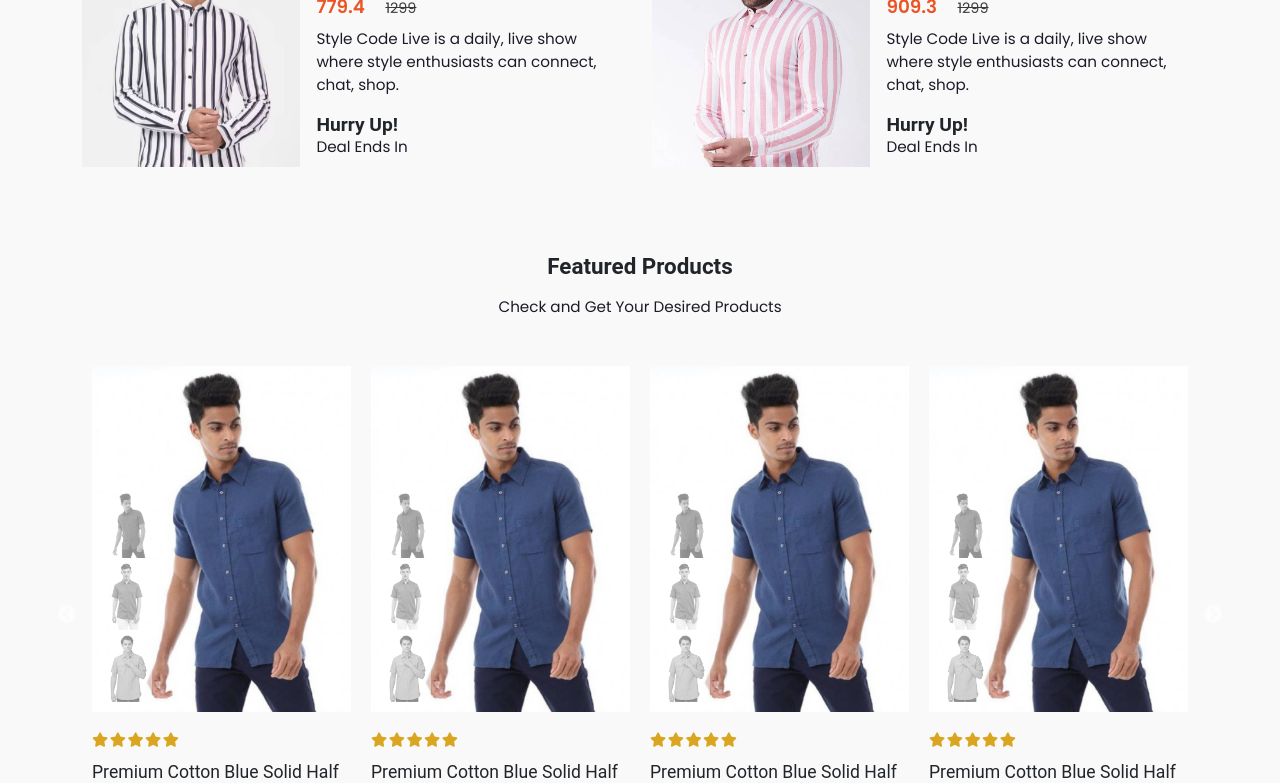
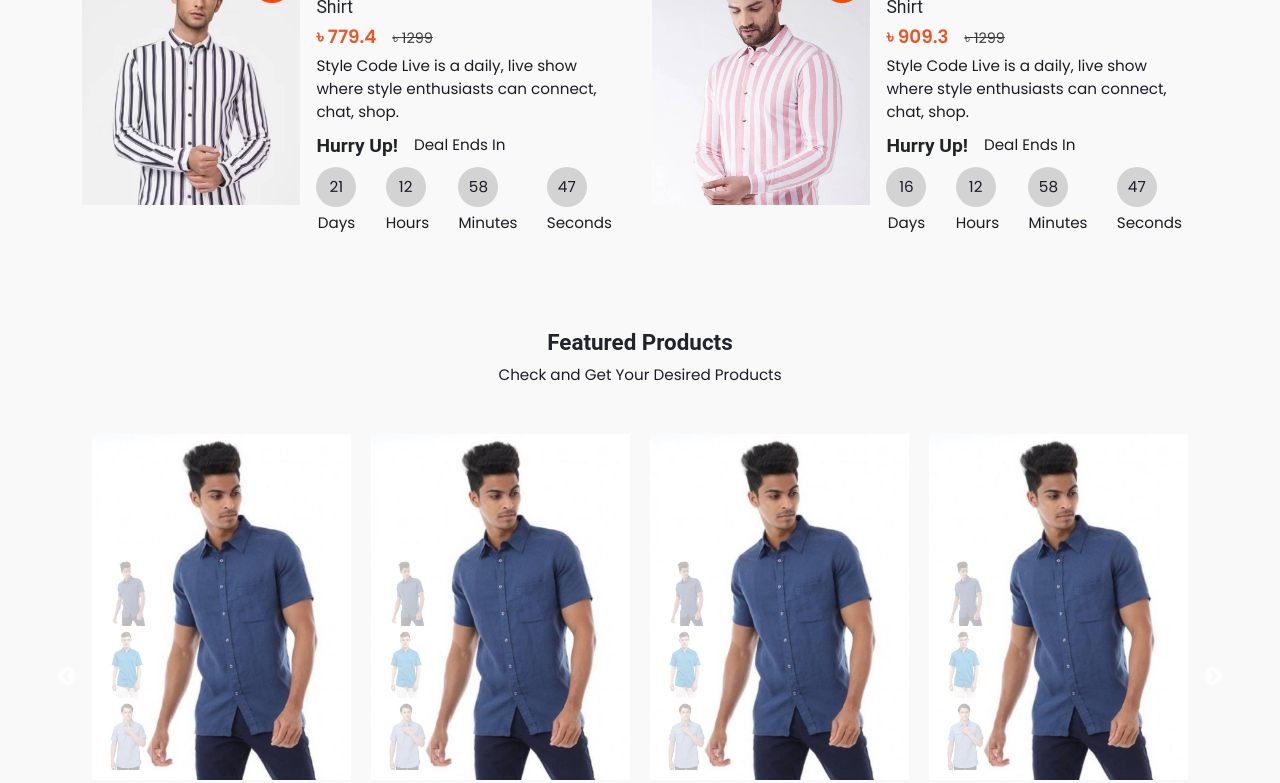
Before and after one commit to mehediemon007/Fashion_Store, a React (Create React App) app: page / in a window 1280 px wide. Shown: the part 1780-2563 px from the top of the page. Built offline with nearby package versions, Linux system fonts and the light colour scheme.

Commit message:
thumb active

```diff
--- a/src/App.css
+++ b/src/App.css
@@ -588,7 +588,7 @@ label{
   font-size: 1.15rem;
   font-weight: var(--font-weight-semi-bold);
   color: var(--primary-color);
-  margin: 8px 0;
+  margin: 5px 0;
 }
 
 .deal-products .single-product .product-image{
@@ -618,12 +618,27 @@ label{
   margin-left: 16px;
 }
 
-.sale-count{
+.count-left{
+  display: flex;
+  gap: 16px;
+  margin: 10px 0;
+}
+
+.sale-counter{
   display: flex;
   justify-content: space-between;
   align-items: center;
-  gap: 24px;
-  margin-top: 16px;
+  gap: 16px;
+  text-align: center;
+}
+
+.count-num{
+  width: 40px;
+  height: 40px;
+  background-color: #d3d3d3;
+  border-radius: 50%;
+  line-height: 40px;
+  margin-bottom: 5px;
 }
 
 /* Featured Products */
@@ -636,14 +651,17 @@ label{
   position: absolute;
   bottom: 5px;
   left: 5px;
-  filter: grayscale(1);
-  opacity: .5;
-  z-index: 1;
 }
 
 .thumbs-img img{
   width: 50px;
   margin: 5px;
+  opacity: .3;
+  cursor: pointer;
+}
+
+.thumbs-img img.active{
+  opacity: 1;
 }
 
 .single-product .product-content{
@@ -658,7 +676,7 @@ label{
 }
 
 .product-content h5{
-  margin-top: 10px;
+  margin-top: 5px;
   font-weight: var(--font-weight-normal);
 }
 
--- a/src/components/Deals/DealProduct.jsx
+++ b/src/components/Deals/DealProduct.jsx
@@ -1,7 +1,10 @@
 import React from 'react';
 import {Link} from 'react-router-dom';
+import { useCountdown } from './useCountDown';
 
 const DealProduct = ({product}) => {
+
+    const [days, hours, minutes, seconds] = useCountdown(product.targetDate);
 
     return (
         <>
@@ -12,7 +15,7 @@ const DealProduct = ({product}) => {
                 </div>
                 <div className="product-content p-3">
                     <Link to="/product-details"><h5>{product.name}</h5></Link>
-                    <p className='price'>{product.price - ( product.price * product.discount ) / 100 } <del>{product.price}</del></p>
+                    <p className='price'>&#2547; {product.price - ( product.price * product.discount ) / 100 }<del>&#2547; {product.price}</del></p>
                     <p className='p-des'>{product.des}</p>
                     <div className="sale-count">
                         <div className="count-left">
@@ -20,7 +23,22 @@ const DealProduct = ({product}) => {
                             <p>Deal Ends In</p>
                         </div>
                         <div className="sale-counter">
-
+                            <div className="single-counter">
+                                <p className='count-num'>{days}</p>
+                                <p>Days</p>
+                            </div>
+                            <div className="single-counter">
+                                <p className='count-num'>{hours}</p>
+                                <p>Hours</p>
+                            </div>
+                            <div className="single-counter">
+                                <p className='count-num'>{minutes}</p>
+                                <p>Minutes</p>
+                            </div>
+                            <div className="single-counter">
+                                <p className='count-num'>{seconds}</p>
+                                <p>Seconds</p>
+                            </div>
                         </div>
                     </div>
                 </div>
--- /dev/null
+++ b/src/components/Deals/useCountDown.js
@@ -0,0 +1,34 @@
+import { useEffect, useState } from 'react';
+
+const useCountdown = (targetDate) => {
+
+  const countDownDate = new Date(targetDate).getTime();
+
+  const [countDown, setCountDown] = useState(
+    countDownDate - new Date().getTime()
+  );
+
+  useEffect(() => {
+    const interval = setInterval(() => {
+      setCountDown(countDownDate - new Date().getTime());
+    }, 1000);
+
+    return () => clearInterval(interval);
+  }, [countDownDate]);
+
+  return getReturnValues(countDown);
+};
+
+const getReturnValues = (countDown) => {
+  // calculate time left
+  const days = Math.floor(countDown / (1000 * 60 * 60 * 24));
+  const hours = Math.floor(
+    (countDown % (1000 * 60 * 60 * 24)) / (1000 * 60 * 60)
+  );
+  const minutes = Math.floor((countDown % (1000 * 60 * 60)) / (1000 * 60));
+  const seconds = Math.floor((countDown % (1000 * 60)) / 1000);
+
+  return [days, hours, minutes, seconds];
+};
+
+export { useCountdown };
--- a/src/components/Products/FeatureProducts.jsx
+++ b/src/components/Products/FeatureProducts.jsx
@@ -1,6 +1,6 @@
 import React from 'react';
 import {data} from "../../data/data";
-import SigngleProduct from './SigngleProduct';
+import SingleProduct from './SingleProduct';
 import Slider from "react-slick";
 
     const FeatureProducts = () => {
@@ -24,13 +24,13 @@ import Slider from "react-slick";
                 <div className="fs-feature-products mb-50">
                     <div className="container">
                         <div className="sec-heading text-center mb-5">
-                            <h3 className='mb-3'>Featured Products</h3>
+                            <h3 className='mb-2'>Featured Products</h3>
                             <p>Check and Get Your Desired Products</p>
                         </div>
                         <div className="feature-products">
                             <Slider className='product-slider' {...settings}>
                                 {products.filter(product => product.tag === 'feature').map((product,index) => (
-                                    <SigngleProduct value={product} key={index}/>
+                                    <SingleProduct value={product} key={index}/>
                                 ))}
                             </Slider>
                         </div>
--- a/src/components/Products/SigngleProduct.jsx
+++ b/src/components/Products/SingleProduct.jsx
@@ -1,4 +1,4 @@
-import React,{useState, useEffect} from 'react';
+import React,{useState, useEffect, useRef} from 'react';
 import {Link} from "react-router-dom"
 
 const SigngleProduct = (props) => {
@@ -7,8 +7,18 @@ const SigngleProduct = (props) => {
 
     const [selectedThumb, setThumb] = useState(product.images[1]);
 
-    const handleThumbImage = (img,e) =>{
-        setThumb(img)
+    const thumbImg = useRef([]);
+
+    const handleThumbImage = (img,index) =>{
+
+        setThumb(img);
+        thumbImg.current.forEach(el=>{
+
+            if(el.classList.contains("active")){
+                el.classList.remove("active");
+            }
+        })
+        thumbImg.current[index].classList.add("active")
     }
 
     return (
@@ -18,7 +28,7 @@ const SigngleProduct = (props) => {
                     <Link to="/product-details"><img src={`images/products/${product.thumbnail}`} alt={product.alt} className="image1"/></Link>
                     <Link to="/product-details"><img src={`images/products/${selectedThumb}`} alt={product.alt} className="image2"/></Link>
                     <div className="thumbs-img">
-                        {product.images.map((img,index)=> <img src={`images/products/${img}`} alt={product.name} key={index} onClick={(e)=> handleThumbImage(img,e)}/>)}
+                        {product.images.map((img,index)=> <img src={`images/products/${img}`} alt={product.name} key={index} onClick={()=>handleThumbImage(img,index)} ref={el => thumbImg.current[index] = el}/>)}
                     </div>
                 </div>
                 <div className="product-content">
--- a/src/data/data.js
+++ b/src/data/data.js
@@ -13,6 +13,7 @@ export const data = {
             size:["S","M","L","XL","XXL"],
             color:["black","blue","oragne"],
             tag:"sale",
+            targetDate:"May 5,2022",
             discount: 20,
             discountType: "Percentage",
         },
@@ -29,6 +30,7 @@ export const data = {
             size:["S","M","L","XL","XXL"],
             color:["black","blue","oragne"],
             tag:"sale",
+            targetDate:"April 25,2022",
             discount: 40,
             discountType: "Percentage",
         },
@@ -45,6 +47,7 @@ export const data = {
             size:["S","M","L","XL","XXL"],
             color:["black","blue","oragne"],
             tag:"sale",
+            targetDate:"May 3,2022",
             discount: 40,
             discountType: "Percentage",
         },
@@ -61,6 +64,7 @@ export const data = {
             size:["S","M","L","XL","XXL"],
             color:["black","blue","oragne"],
             tag:"sale",
+            targetDate:"April 28,2022",
             discount: 30,
             discountType: "Percentage",
         },
```
